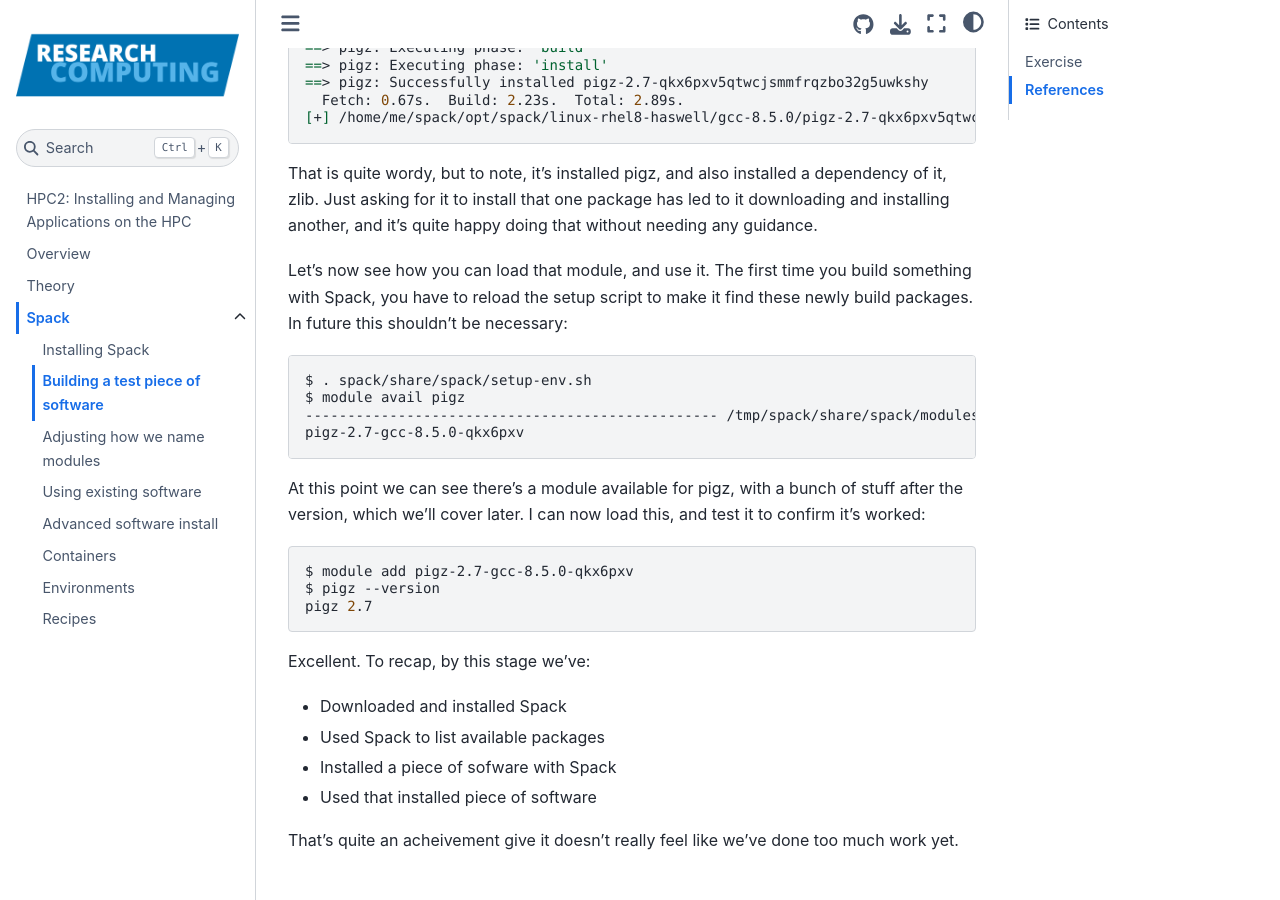
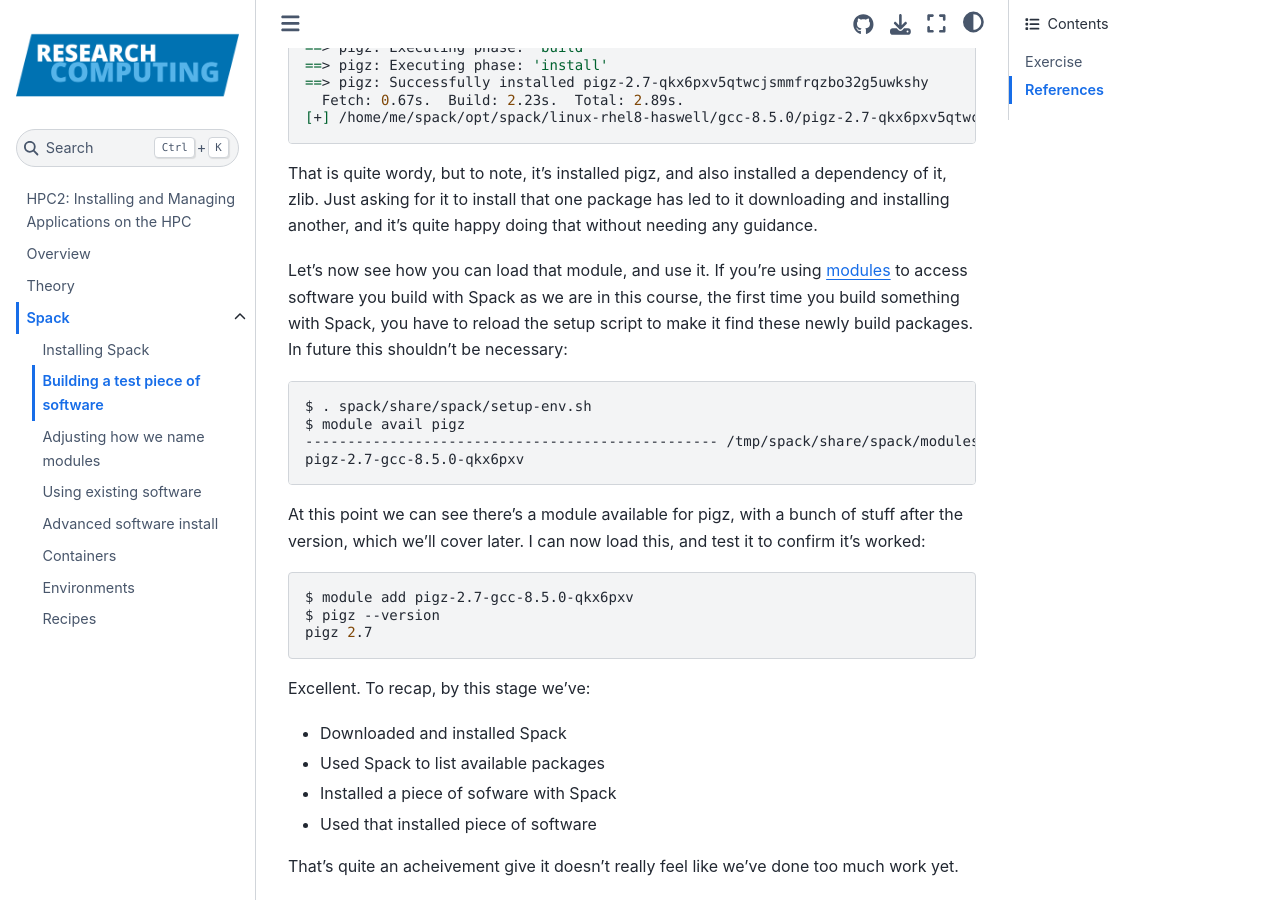
Before and after one commit to ARCTraining/hpc2-software, a Jupyter Book: the page built from book/course/spack/testinstall.md, in a window 1280 px wide and 900 px high, scrolled down 500 px. Built offline with Jupyter Book 1.0.4 settings and Sphinx 7.4.7 and the Sphinx Book theme 1.1.4, drawn with Linux system fonts in a browser that asks for light colours.

Commit message:
Add a doc link to our first use of the modules command

````diff
--- a/book/course/spack/testinstall.md
+++ b/book/course/spack/testinstall.md
@@ -33,9 +33,11 @@ dependency of it, zlib.  Just asking for it to install that one package has led
 to it downloading and installing another, and it's quite happy doing that
 without needing any guidance.
 
-Let's now see how you can load that module, and use it.  The first time you
-build something with Spack, you have to reload the setup script to make it find
-these newly build packages.  In future this shouldn't be necessary:
+Let's now see how you can load that module, and use it.  If you're using
+[modules](https://modules.readthedocs.io/en/latest/) to access software you
+build with Spack as we are in this course, the first time you build something
+with Spack, you have to reload the setup script to make it find these newly
+build packages.  In future this shouldn't be necessary:
 
 ```bash
 $ . spack/share/spack/setup-env.sh
````
